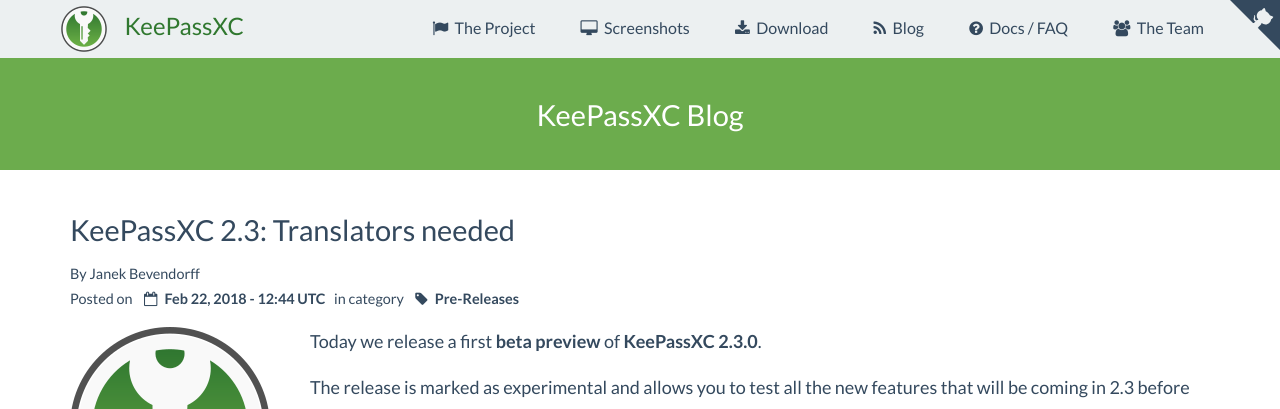
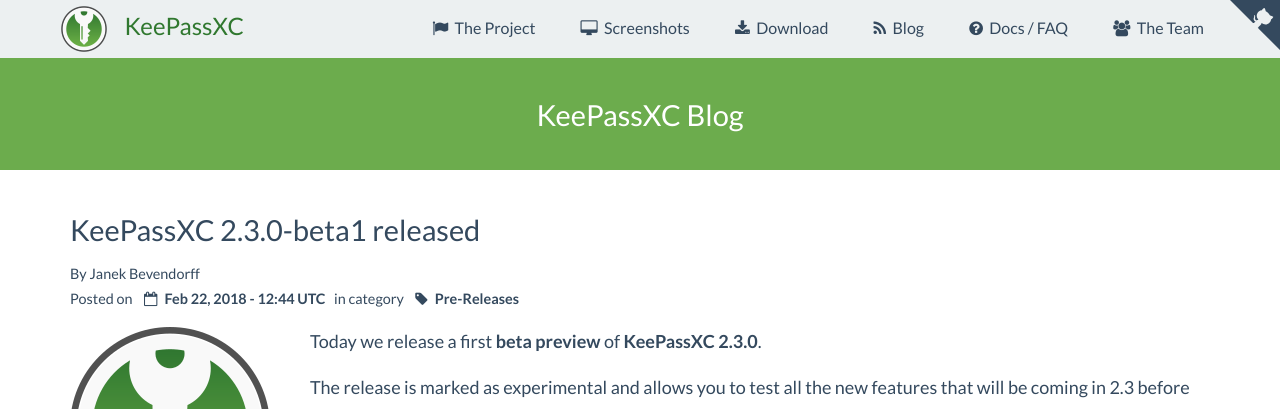
Before and after one commit to keepassxreboot/keepassxc-org, a Jekyll site: the page built from blog/_posts/2018-02-22-2.3-beta1-release.md, in a window 1280 px wide. Shown: the top 409 px of the page. Built offline with Jekyll 4.4.1, drawn with Linux system fonts in a browser that asks for light colours; comment, search, counter and statistics services are not loaded.

Commit message:
2.3.0-beta1 release announcement

```diff
--- a/blog/_posts/2018-02-22-2.3-beta1-release.md
+++ b/blog/_posts/2018-02-22-2.3-beta1-release.md
@@ -1,6 +1,6 @@
 ---
 layout: blog
-title:  "KeePassXC 2.3: Translators needed"
+title:  "KeePassXC 2.3.0-beta1 released"
 date:   2018-02-22 13:44 +0100
 category: "Pre-Releases"
 permalink: /:path/
```
